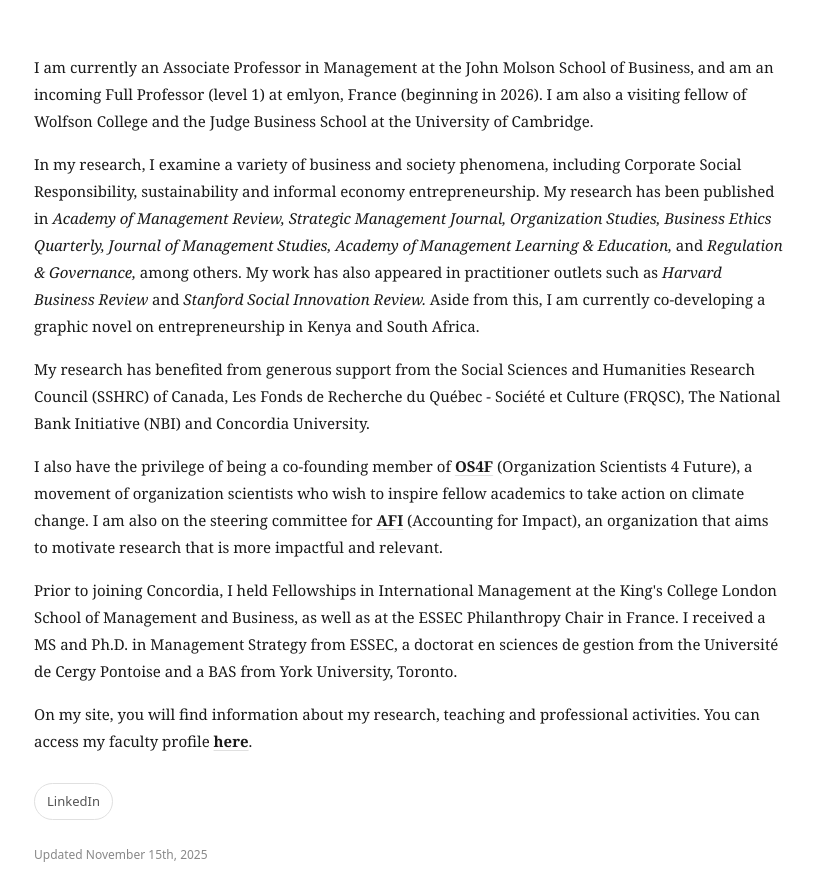
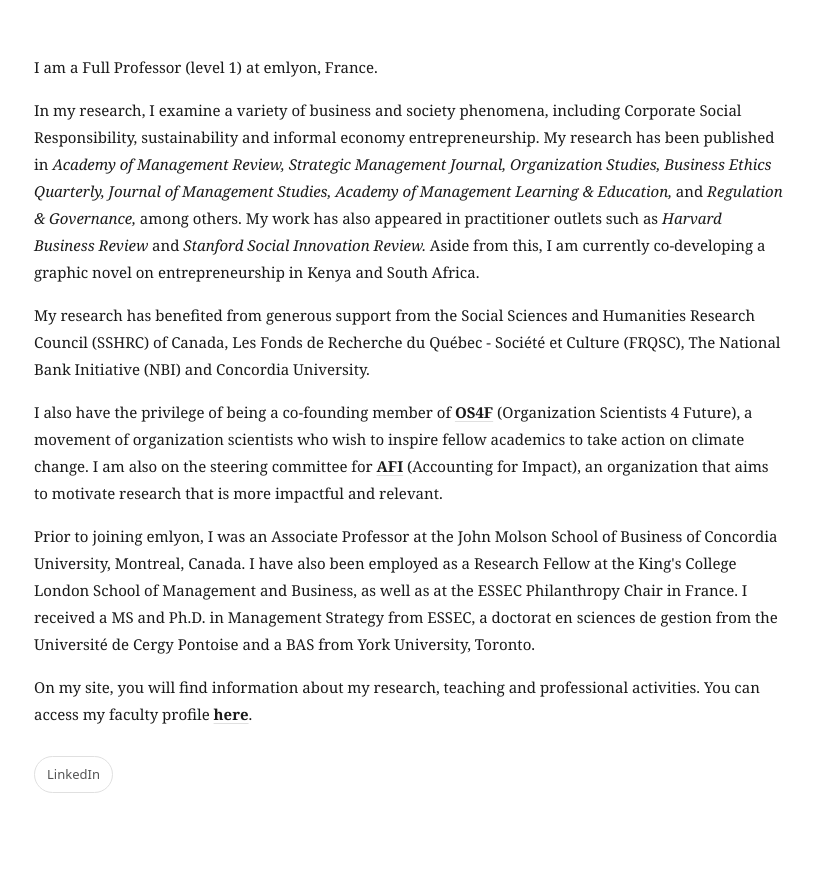
Before and after one commit to jbilla84/website, a plain HTML site: page index.html in a window 1280 px wide. Shown: the part 59-952 px from the top of the page, without its empty margins (230-1044 px from the left). Drawn offline with Linux system fonts and the light colour scheme.

Commit message:
Update index.html

```diff
--- a/index.html
+++ b/index.html
@@ -24,7 +24,7 @@
   <main class="main-content">
 
     <div class="profile-intro">
-      <p>I am currently an Associate Professor in Management at the John Molson School of Business, and am an incoming Full Professor (level 1) at emlyon, France (beginning in 2026). I am also a visiting fellow of Wolfson College and the Judge Business School at the University of Cambridge.</p>
+      <p>I am a Full Professor (level 1) at emlyon, France.</p>
 
       <p>In my research, I examine a variety of business and society phenomena, including Corporate Social Responsibility, sustainability and informal economy entrepreneurship. My research has been published in <em>Academy of Management Review, Strategic Management Journal, Organization Studies, Business Ethics Quarterly, Journal of Management Studies, Academy of Management Learning &amp; Education,</em> and <em>Regulation &amp; Governance,</em> among others. My work has also appeared in practitioner outlets such as <em>Harvard Business Review</em> and <em>Stanford Social Innovation Review.</em> Aside from this, I am currently co-developing a graphic novel on entrepreneurship in Kenya and South Africa.</p>
 
@@ -32,7 +32,7 @@
 
       <p>I also have the privilege of being a co-founding member of <a href="https://os4future.org/" target="_blank" rel="noopener"><strong>OS4F</strong></a> (Organization Scientists 4 Future), a movement of organization scientists who wish to inspire fellow academics to take action on climate change. I am also on the steering committee for <a href="https://www.accountingforimpact.org/" target="_blank" rel="noopener"><strong>AFI</strong></a> (Accounting for Impact), an organization that aims to motivate research that is more impactful and relevant.</p>
 
-      <p>Prior to joining Concordia, I held Fellowships in International Management at the King's College London School of Management and Business, as well as at the ESSEC Philanthropy Chair in France. I received a MS and Ph.D. in Management Strategy from ESSEC, a doctorat en sciences de gestion from the Université de Cergy Pontoise and a BAS from York University, Toronto.</p>
+      <p>Prior to joining emlyon, I was an Associate Professor at the John Molson School of Business of Concordia University, Montreal, Canada. I have also been employed as a Research Fellow at the King's College London School of Management and Business, as well as at the ESSEC Philanthropy Chair in France. I received a MS and Ph.D. in Management Strategy from ESSEC, a doctorat en sciences de gestion from the Université de Cergy Pontoise and a BAS from York University, Toronto.</p>
 
       <p>On my site, you will find information about my research, teaching and professional activities. You can access my faculty profile <a href="https://www.concordia.ca/jmsb/faculty/joel-bothello.html" target="_blank" rel="noopener"><strong>here</strong></a>.</p>
 
@@ -40,7 +40,6 @@
         <a href="https://www.linkedin.com/in/joel-bothello/" target="_blank" rel="noopener" class="social-link">LinkedIn</a>
       </div>
 
-      <p class="updated">Updated November 15th, 2025</p>
     </div>
 
   </main>
```
